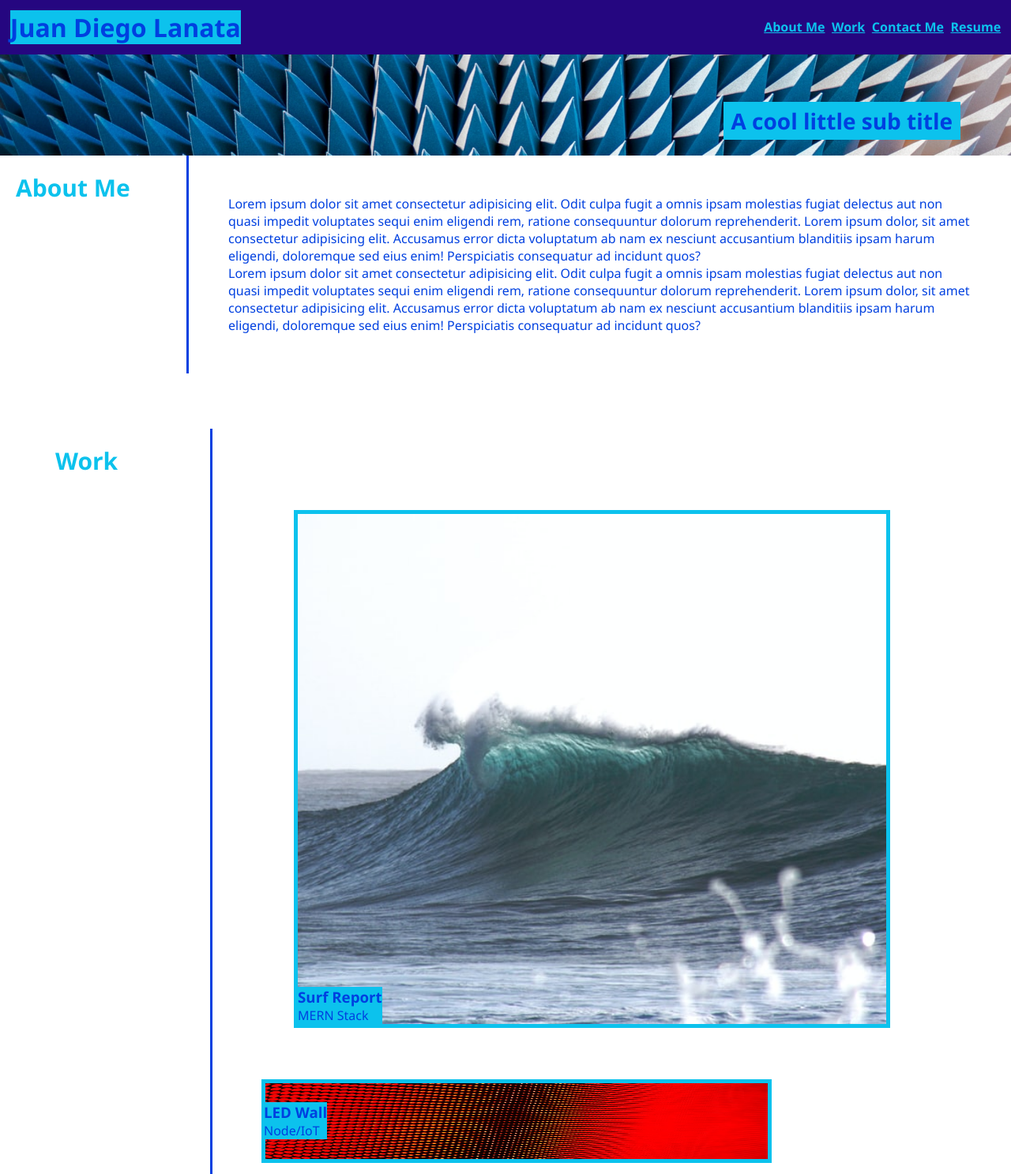
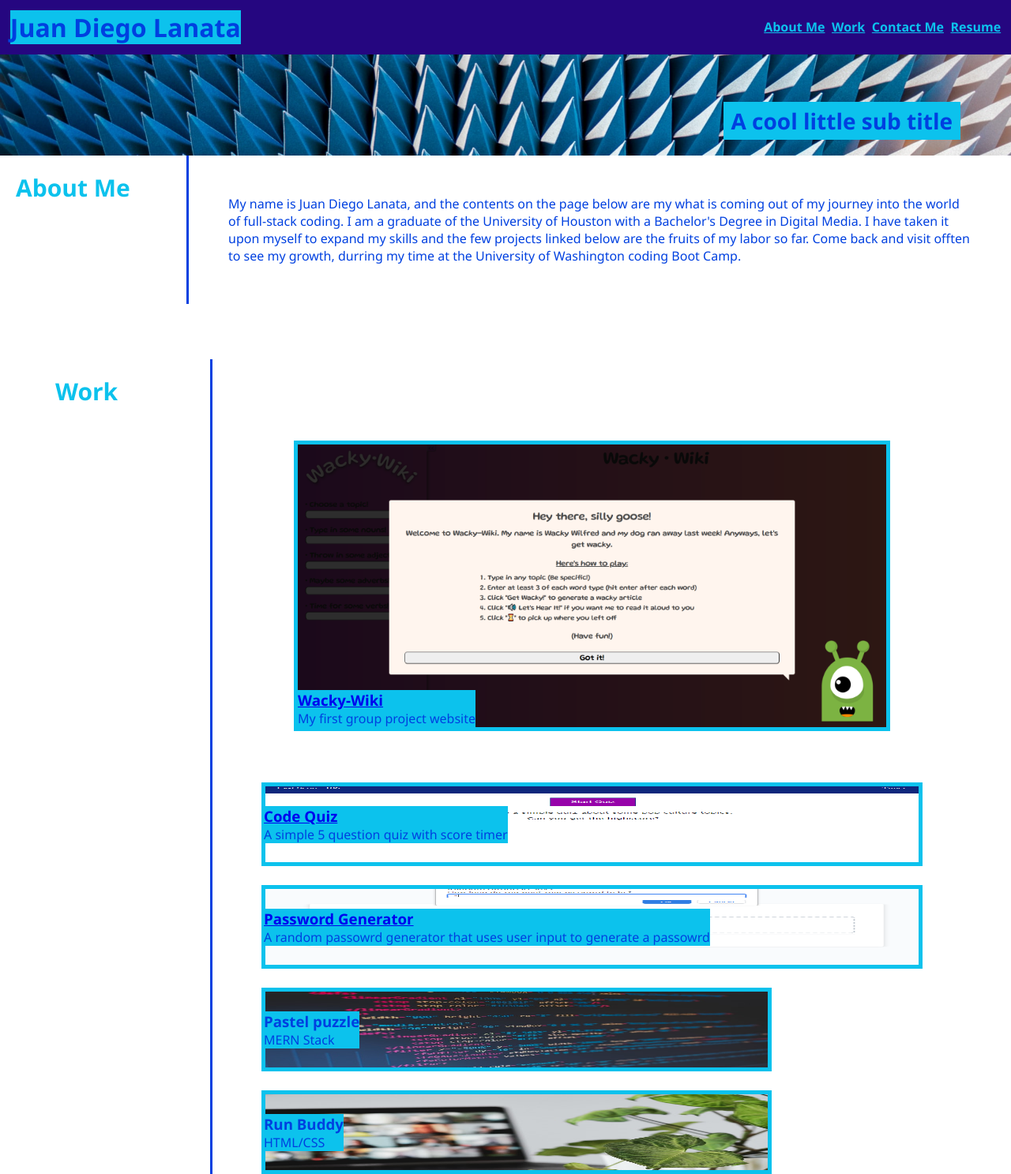
Before and after one commit to JDLanata/mockup-portfolio, a plain HTML site: page index.html in a window 1280 px wide. Shown: the top 1487 px of the page at 79% size. Drawn offline with Linux system fonts and the light colour scheme.

Commit message:
added links to three projects, added link to Linkedin

```diff
--- a/index.html
+++ b/index.html
@@ -29,42 +29,32 @@
         <section id=about-me class="about">
             <h2 class="areatitle">About Me</h2>
             <div class="info">
-                <p>Lorem ipsum dolor sit amet consectetur adipisicing elit. Odit culpa fugit a omnis ipsam molestias
-                    fugiat
-                    delectus aut non quasi impedit voluptates sequi enim eligendi rem, ratione consequuntur dolorum
-                    reprehenderit. Lorem ipsum dolor, sit amet consectetur adipisicing elit. Accusamus error dicta
-                    voluptatum ab nam ex nesciunt accusantium blanditiis ipsam harum eligendi, doloremque sed eius enim!
-                    Perspiciatis consequatur ad incidunt quos?</p>
-                <p>Lorem ipsum dolor sit amet consectetur adipisicing elit. Odit culpa fugit a omnis ipsam molestias
-                    fugiat
-                    delectus aut non quasi impedit voluptates sequi enim eligendi rem, ratione consequuntur dolorum
-                    reprehenderit. Lorem ipsum dolor, sit amet consectetur adipisicing elit. Accusamus error dicta
-                    voluptatum ab nam ex nesciunt accusantium blanditiis ipsam harum eligendi, doloremque sed eius enim!
-                    Perspiciatis consequatur ad incidunt quos?</p>
+                <p>My name is Juan Diego Lanata, and the contents on the page below are my what is coming out of my journey into the world of full-stack coding. I am a graduate of the University of Houston with a Bachelor's Degree in Digital Media. I have taken it upon myself to expand my skills and the few projects linked below are the fruits of my labor so far. Come back and visit offten to see my growth, durring my time at the University of Washington coding Boot Camp.  </p>
+                <p></p>
             </div>
         </section>
         <section id=work class="box">
             <h2 class="areatitle">Work</h2>
             <div class="content info" >
                 <figure class="surf">
-                    <img src="./assets/images/wave.jpg" alt="">
+                    <img src="./assets/images/wackywiki.png" alt="">
                     <div class="text">
-                        <h3>Surf Report</h3>
-                        <p>MERN Stack</p>
+                        <h3> <a href="https://evanhosni.github.io/wackywiki/"> Wacky-Wiki</a></h3>
+                        <p>My first group project website</p>
                     </div>
                 </figure>
                 <figure class="card">
-                    <img src="./assets/images/ledwall.jpg" alt="">
+                    <img src="./assets/images/Quiz-Start.png" alt="start screen for the quiz">
                     <div>
-                        <h3>LED Wall</h3>
-                        <p>Node/IoT</p>
+                        <h3><a href="https://jdlanata.github.io/quiz-code/">Code Quiz</a></h3>
+                        <p>A simple 5 question quiz with score timer</p>
                     </div>
                 </figure>
                 <figure class="card">
-                    <img src="./assets/images/calculator.jpg" alt="">
+                    <img src="./assets/images/passwordgenerator.png" alt="">
                     <div>
-                        <h3>calculator</h3>
-                        <p>React/Javascript/CSS</p>
+                        <h3><a href="https://jdlanata.github.io/password-generator/">Password Generator</a></h3>
+                        <p>A random passowrd generator that uses user input to generate a passowrd</p>
                     </div>
                 </figure>
                 <figure class="card">
@@ -89,8 +79,8 @@
                 <ul class= "info">
                     <li><a href="tel:555-555-5555">555-555-5555</a></li>
                     <li><a href="mailto:email@email.com">email@email.com</a></li>
-                    <li><a href="https://github.com/" touch = "_blank">gitHub</a></li>
-                    <li><a href="https://twitter.com/" touch = "_blank">Twitter</a></li>
+                    <li><a href="https://https://github.com/JDLanata/" touch = "_blank">My github</a></li>
+                    <li><a href="https://www.linkedin.com/in/jdlanata/" touch = "_blank">linkedin</a></li>
                 </ul>
             </div>
         </section>
```
Also changed, not shown: assets/images/Quiz-Start.png (added), assets/images/passwordgenerator.png (added), assets/images/wackywiki.png (added).
